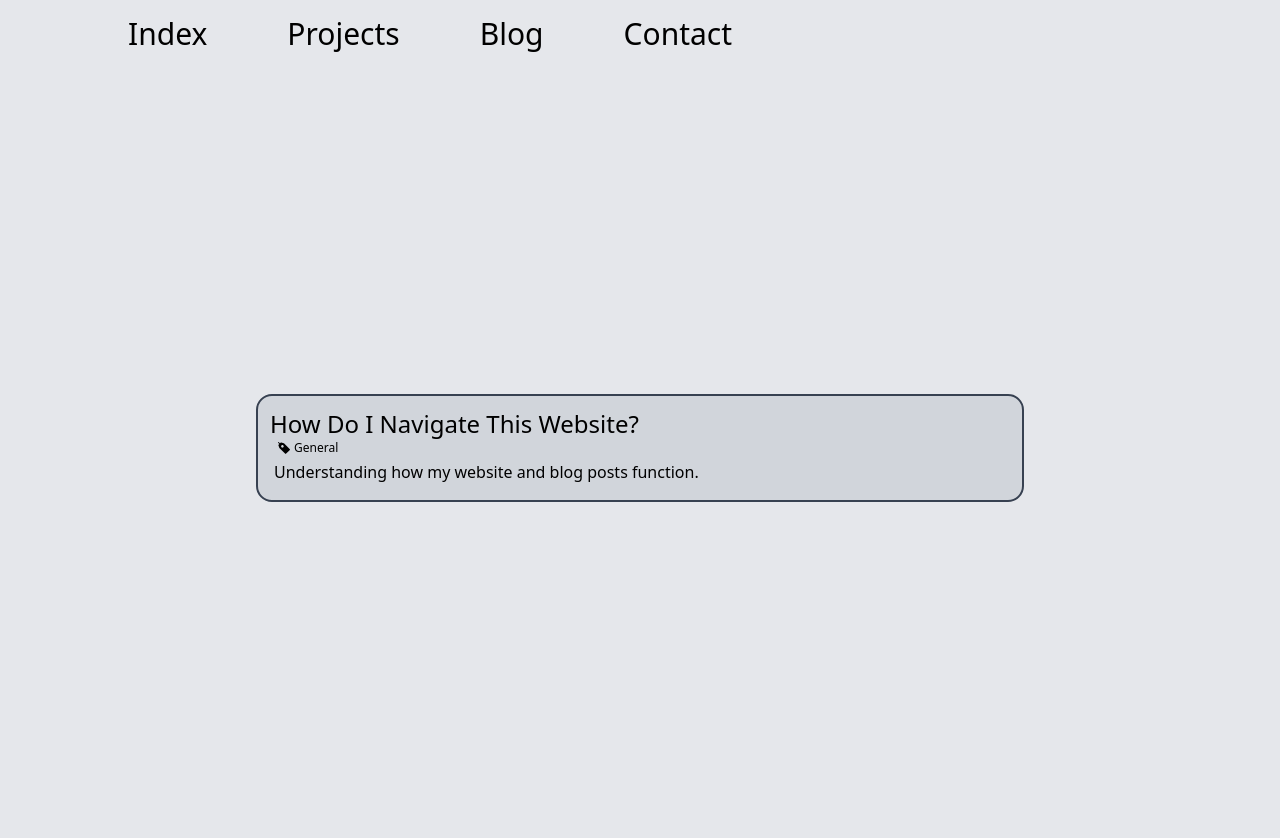
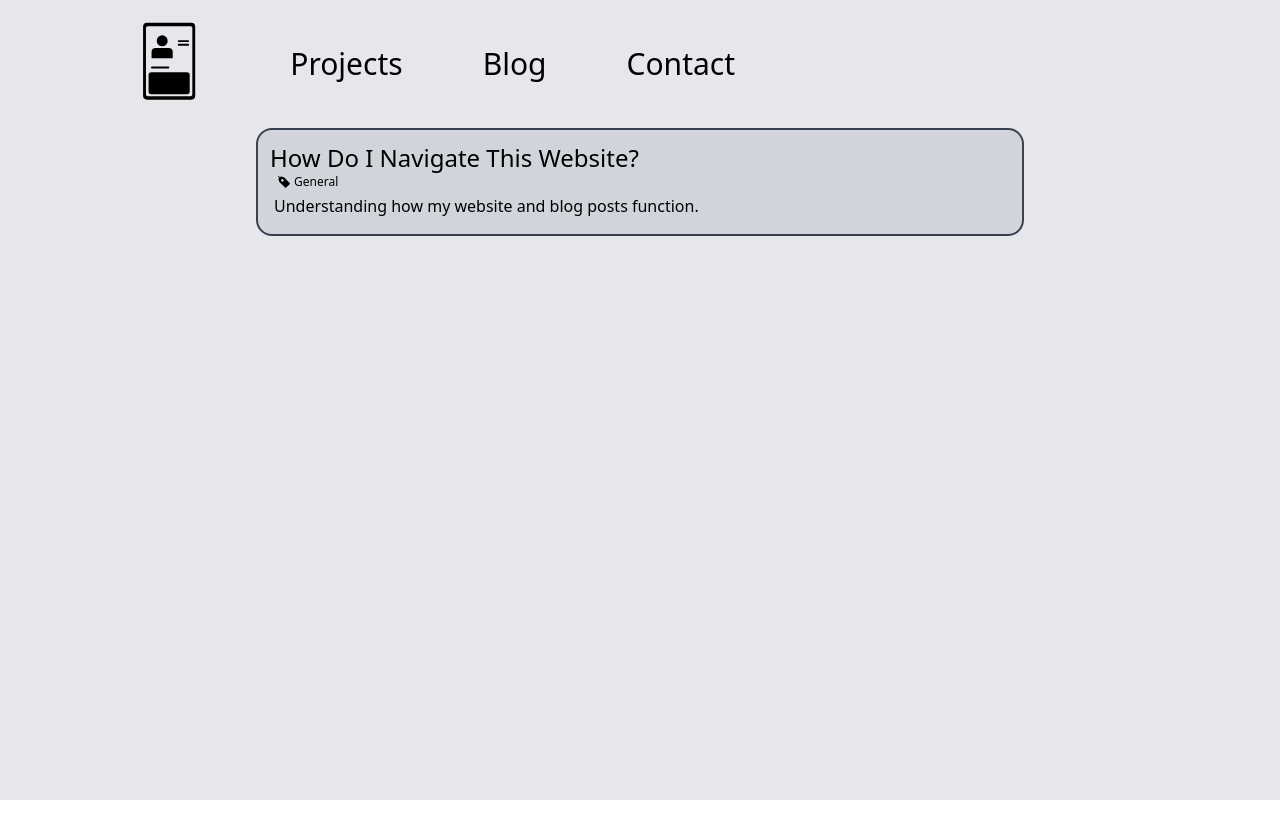
Before and after one commit to ClaytonWas/ClaytonWas.github.io, a React (Vite) app: page /blog in a window 1280 px wide. Shown: the top 838 px of the page. After the commit the page ends 800 px from the top, so only its background shows below. Built offline with nearby package versions, Linux system fonts and the light colour scheme.

Commit message:
NavBar Rework.

```diff
--- a/src/components/NavBar.jsx
+++ b/src/components/NavBar.jsx
@@ -2,10 +2,20 @@ import React from "react";
 import { Link } from "react-router-dom";
 
 const NavBar = () => (
-    <nav className="relative py-4 text-2xl md:px-32 md:text-2xl xl:text-3xl">
+    <nav className="relative py-4 text-xl font-bold md:font-normal md:px-32 md:text-2xl xl:text-3xl">
         <div className="flex justify-center md:justify-between">
-            <div className="space-x-5 md:space-x-20">
-                <Link to="/" className="hover:text-sky-800">Index</Link>
+            <div className="space-x-5 md:space-x-20 md:flex md:items-center">
+                <Link to="/" className="flex items-center justify-center hover:text-sky-800">
+                    <svg className="h-24 mt-2 mb-10 fill-current text-black md:h-14 md:mt-0 md:mb-0 lg:h-20 xl:h-24 hover:text-sky-900" viewBox="6 -5 60 70" xmlns="http://www.w3.org/2000/svg">
+                        <path d="M52.26,56H19.74A2.78,2.78,0,0,1,17,53.21V2.79A2.78,2.78,0,0,1,19.74,0H52.26A2.77,2.77,0,0,1,55,2.79V53.21A2.77,2.77,0,0,1,52.26,56ZM20.38,2.43A1.28,1.28,0,0,0,19.1,3.71V52.29a1.28,1.28,0,0,0,1.28,1.28H51.62a1.28,1.28,0,0,0,1.28-1.28V3.71a1.28,1.28,0,0,0-1.28-1.28Z"/>
+                        <path d="M35.43,33.26h-12a.69.69,0,1,1,0-1.38h12a.69.69,0,0,1,0,1.38Z"/>
+                        <path d="M38.62,21.25a3,3,0,0,0-3-3H26.18a3,3,0,0,0-3,3v4.58H38.62V21.25Z"/>
+                        <path d="M34.93,13.15A4,4,0,1,1,30.88,9.1a4,4,0,0,1,4.05,4.05"/>
+                        <rect width="30" height="16" x="21" y="36" rx="2" ry="2"/>
+                        <path d="M49.89,14H43a.69.69,0,0,1,0-1.38h6.88a.69.69,0,0,1,0,1.38Z"/>
+                        <path d="M49.89,16.64H43a.68.68,0,0,1-.68-.69.67.67,0,0,1,.68-.68h6.88a.68.68,0,0,1,.69.68A.69.69,0,0,1,49.89,16.64Z"/>
+                    </svg>
+                </Link>
                 <Link to="/projects" className="hover:text-sky-800">Projects</Link>
                 <Link to="/blog" className="hover:text-sky-800">Blog</Link>
                 <Link to="/contact" className="hover:text-sky-800">Contact</Link>
--- a/src/pages/blog.jsx
+++ b/src/pages/blog.jsx
@@ -4,9 +4,8 @@ import NavBar from '../components/NavBar';
 import BlogPostCard from '../components/BlogPostCard';
 
 const Board = () => (
-    <div className="bg-gray-200 min-h-screen flex flex-col">
+    <div className="flex flex-col">
         <div className="flex flex-grow flex-col justify-center items-center">
-
             {BlogPosts.map(blogpost => (
                 <BlogPostCard key={blogpost.id}
                     id={blogpost.id}
```
Also changed, not shown: src/assets/icons/index-card-icon.svg (added).
